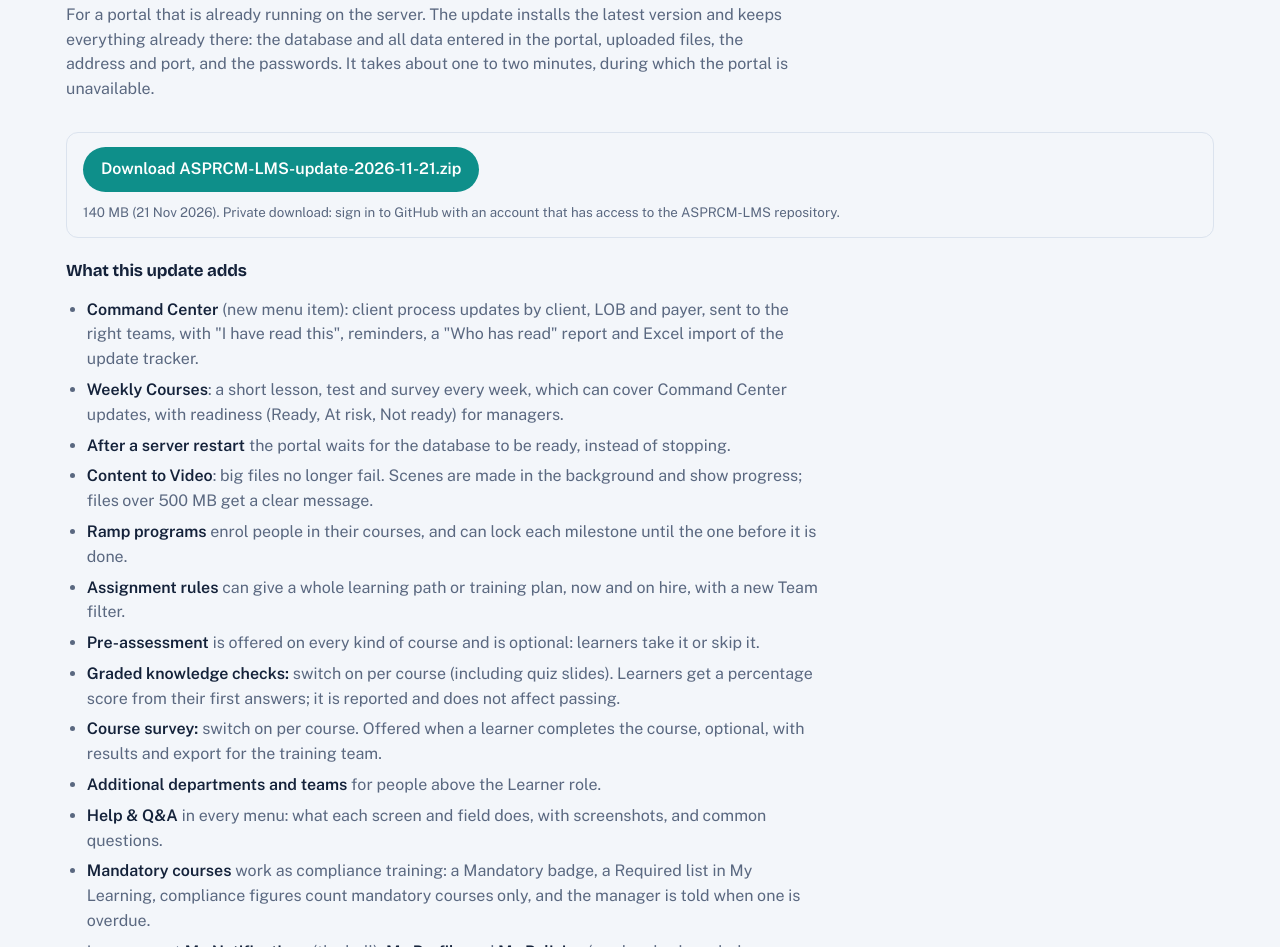
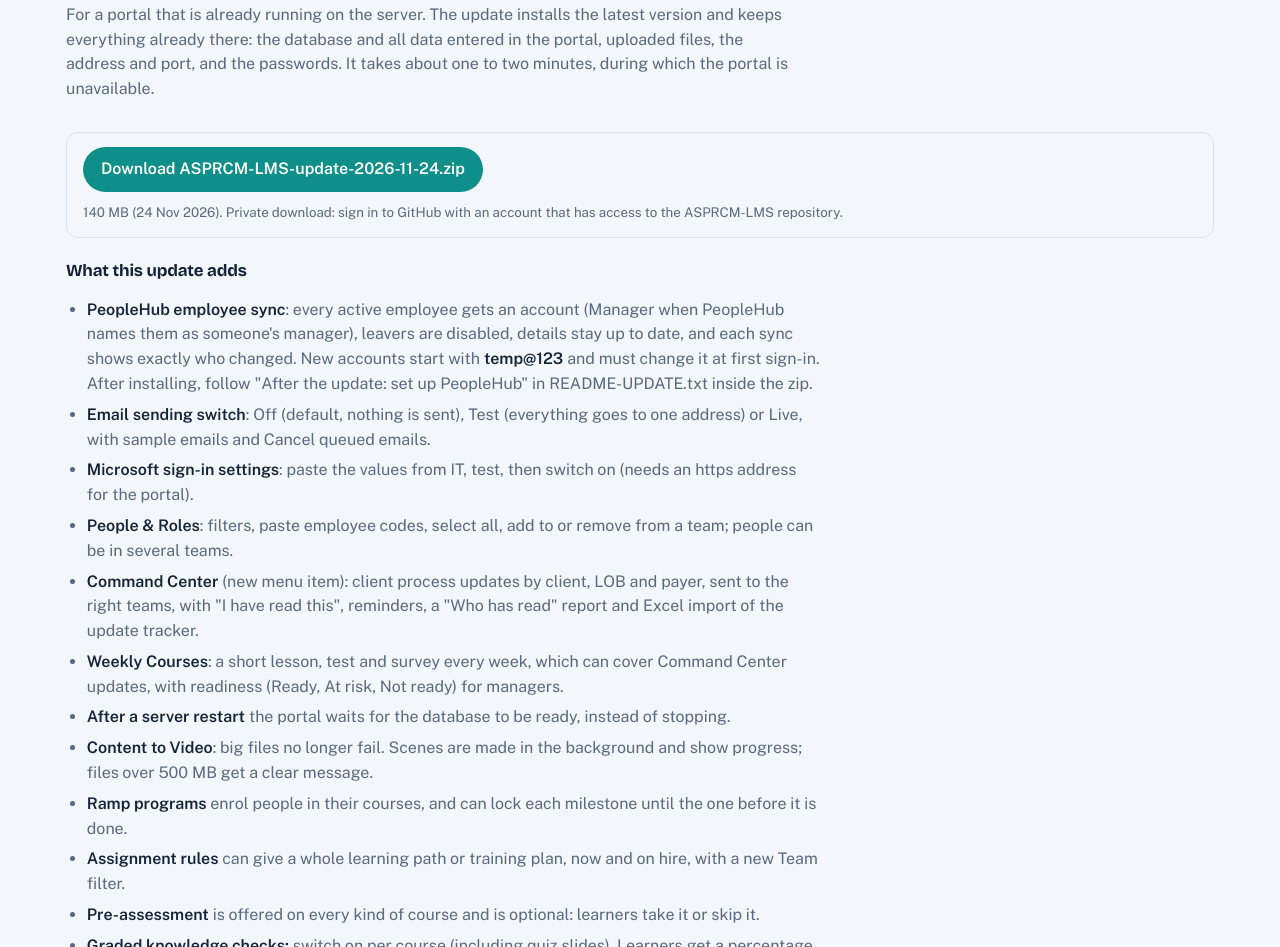
Before and after one commit to asprcmdevelopers-repo/asprcm-university-walkthrough, a plain HTML site: page index.html in a window 1280 px wide. Shown: the part 5491-6438 px from the top of the page. Drawn offline with nearby package versions, Linux system fonts and the light colour scheme.

Commit message:
Update link: update-2026-11-24 (PeopleHub sync)

```diff
--- a/index.html
+++ b/index.html
@@ -235,12 +235,16 @@ dialog::backdrop { background: var(--scrim) }
     <h2 id="deploy-title">Update the portal on the company server</h2>
     <p>For a portal that is already running on the server. The update installs the latest version and keeps everything already there: the database and all data entered in the portal, uploaded files, the address and port, and the passwords. It takes about one to two minutes, during which the portal is unavailable.</p>
     <div class="dl">
-      <a class="btn" href="https://github.com/asprcmdevelopers-repo/ASPRCM-LMS/releases/download/update-2026-11-21/ASPRCM-LMS-update-2026-11-21.zip">Download ASPRCM-LMS-update-2026-11-21.zip</a>
-      <small>140 MB (21 Nov 2026). Private download: sign in to GitHub with an account that has access to the ASPRCM-LMS repository.</small>
+      <a class="btn" href="https://github.com/asprcmdevelopers-repo/ASPRCM-LMS/releases/download/update-2026-11-24/ASPRCM-LMS-update-2026-11-24.zip">Download ASPRCM-LMS-update-2026-11-24.zip</a>
+      <small>140 MB (24 Nov 2026). Private download: sign in to GitHub with an account that has access to the ASPRCM-LMS repository.</small>
     </div>
 
     <h3>What this update adds</h3>
     <ul>
+      <li><b>PeopleHub employee sync</b>: every active employee gets an account (Manager when PeopleHub names them as someone's manager), leavers are disabled, details stay up to date, and each sync shows exactly who changed. New accounts start with <b>temp@123</b> and must change it at first sign-in. After installing, follow "After the update: set up PeopleHub" in README-UPDATE.txt inside the zip.</li>
+      <li><b>Email sending switch</b>: Off (default, nothing is sent), Test (everything goes to one address) or Live, with sample emails and Cancel queued emails.</li>
+      <li><b>Microsoft sign-in settings</b>: paste the values from IT, test, then switch on (needs an https address for the portal).</li>
+      <li><b>People &amp; Roles</b>: filters, paste employee codes, select all, add to or remove from a team; people can be in several teams.</li>
       <li><b>Command Center</b> (new menu item): client process updates by client, LOB and payer, sent to the right teams, with "I have read this", reminders, a "Who has read" report and Excel import of the update tracker.</li>
       <li><b>Weekly Courses</b>: a short lesson, test and survey every week, which can cover Command Center updates, with readiness (Ready, At risk, Not ready) for managers.</li>
       <li><b>After a server restart</b> the portal waits for the database to be ready, instead of stopping.</li>
```
